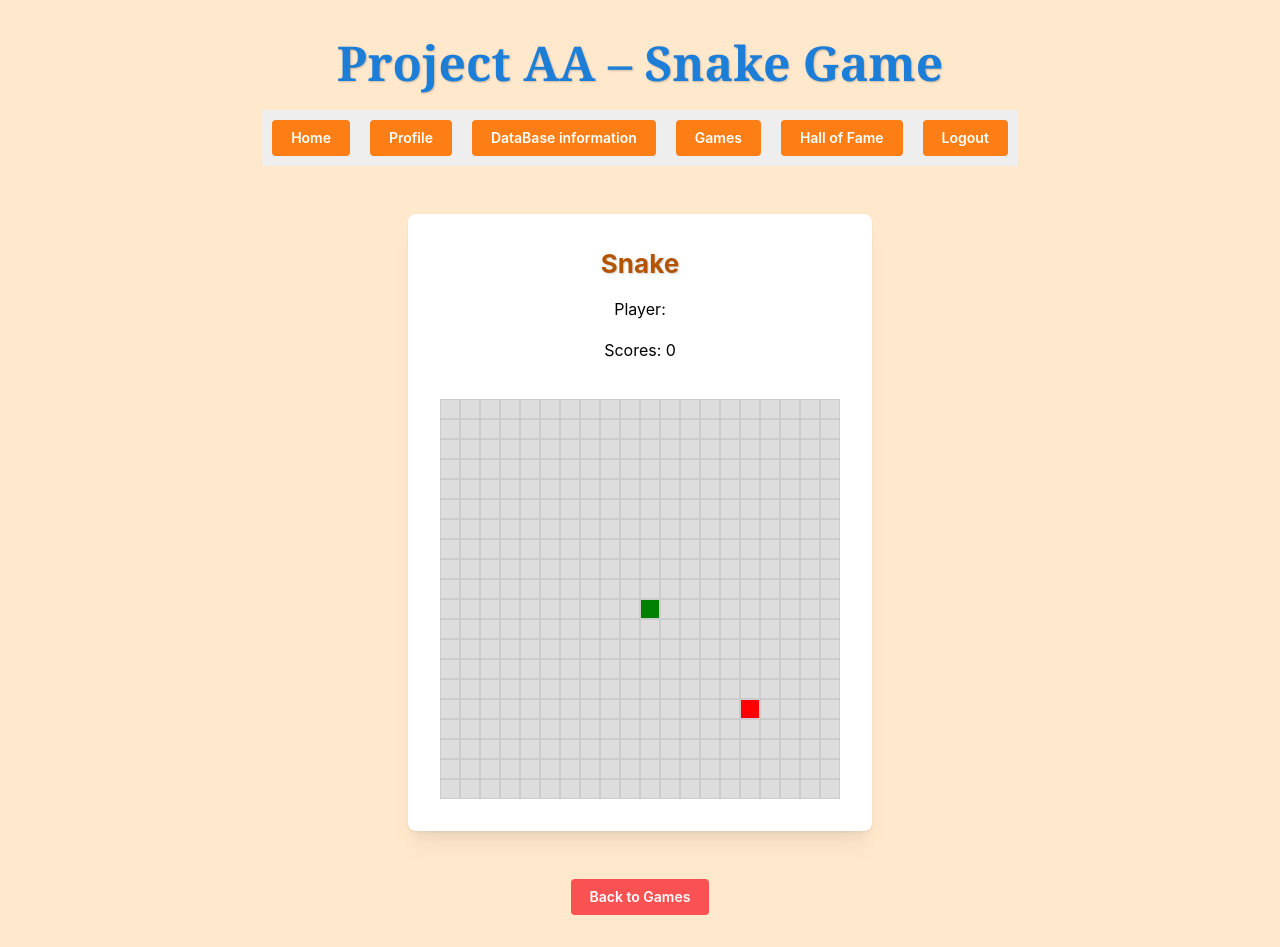
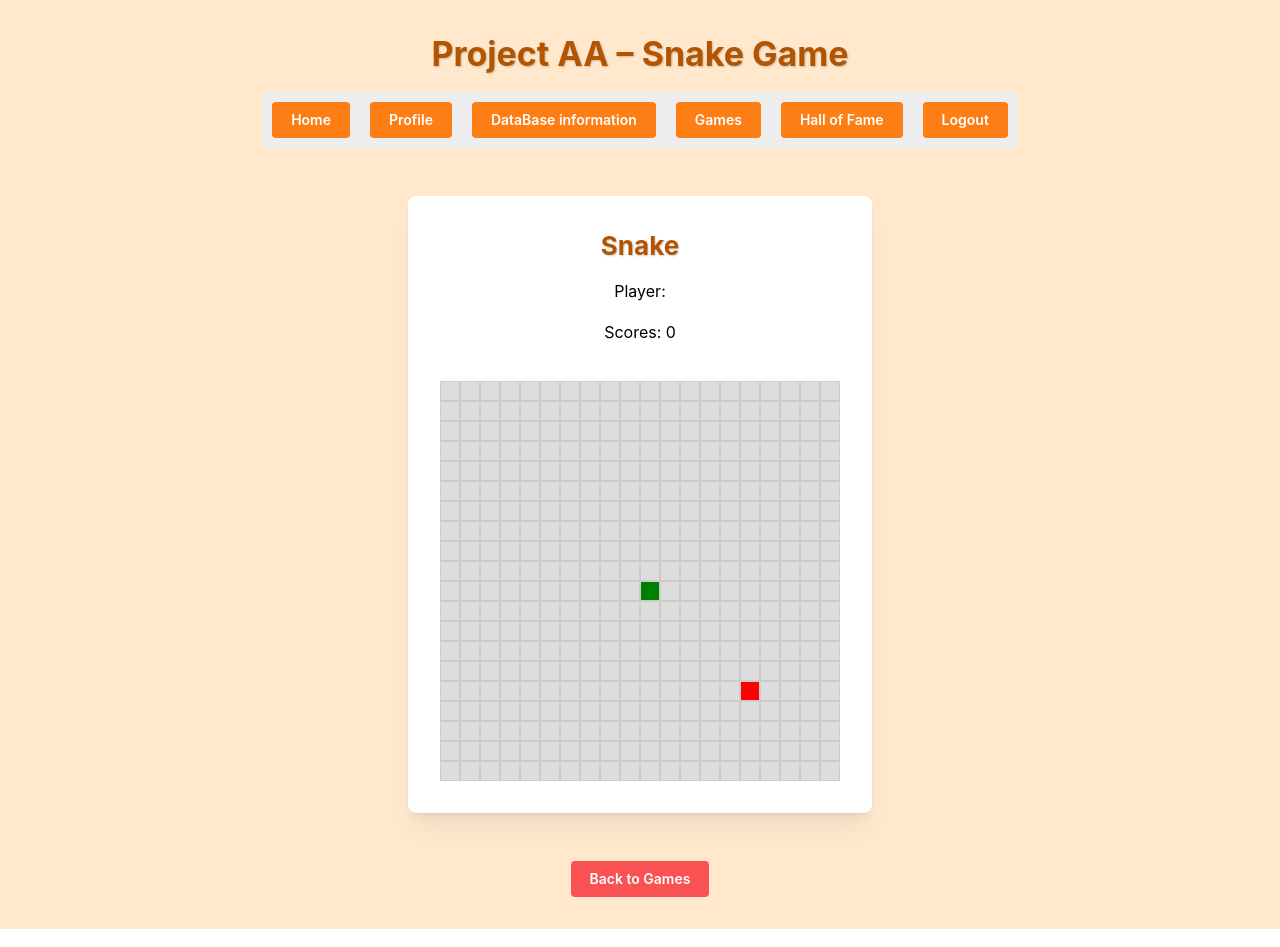
Before and after one commit to Beolpluusor/projectaa-v2, a React (Vite) app in the folder frontend/: page /snake in a window 1280 px wide. Built offline with nearby package versions, Linux system fonts and the light colour scheme.

Commit message:
titlechanges in games

```diff
--- a/frontend/src/games/ReactionGame.jsx
+++ b/frontend/src/games/ReactionGame.jsx
@@ -63,14 +63,7 @@ export default function ReaktioPeli() {
 
   return (
     <Layout>
-      <Title
-        order={1}
-        fw={700}
-        fz={48}
-        c="blue.7"
-        ta="center"
-        ff="Georgia, serif"
-      >
+      <Title>
         Project AA – Reaction Game
       </Title>
 
--- a/frontend/src/games/Snake.jsx
+++ b/frontend/src/games/Snake.jsx
@@ -138,14 +138,7 @@ export default function Matopeli() {
 
   return (
     <Layout>
-      <Title
-        order={1}
-        fw={700}
-        fz={48}
-        c="blue.7"
-        ta="center"
-        ff="Georgia, serif"
-      >
+      <Title>
         Project AA – Snake Game
       </Title>
 
--- a/frontend/src/pages/profile.jsx
+++ b/frontend/src/pages/profile.jsx
@@ -80,7 +80,16 @@ export default function ProfilePage() {
       <Stack spacing="lg" mt="xl" align="center">
         <Title order={2}>Game History</Title>
 
-        <Stack spacing="md">
+        <SimpleGrid
+          cols={3}
+          spacing="lg"
+          w="100%"
+          breakpoints={[
+            { maxWidth: "lg", cols: 3 },
+            { maxWidth: "md", cols: 2 },
+            { maxWidth: "sm", cols: 1 },
+          ]}
+        >
           {games.map((game, index) => (
             <Card key={index} shadow="sm" radius="md" padding="lg">
               <Title order={3}>{game.game_name}</Title>
@@ -94,7 +103,7 @@ export default function ProfilePage() {
               </Text>
             </Card>
           ))}
-        </Stack>
+        </SimpleGrid>
       </Stack>
     </Layout>
   );
```
